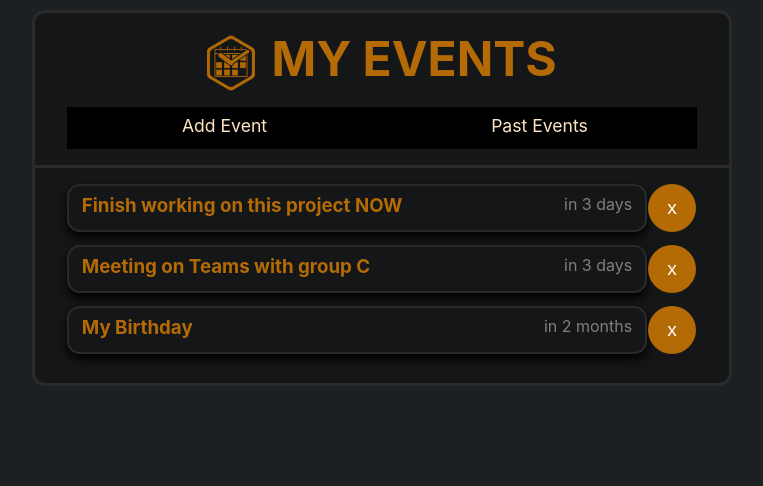
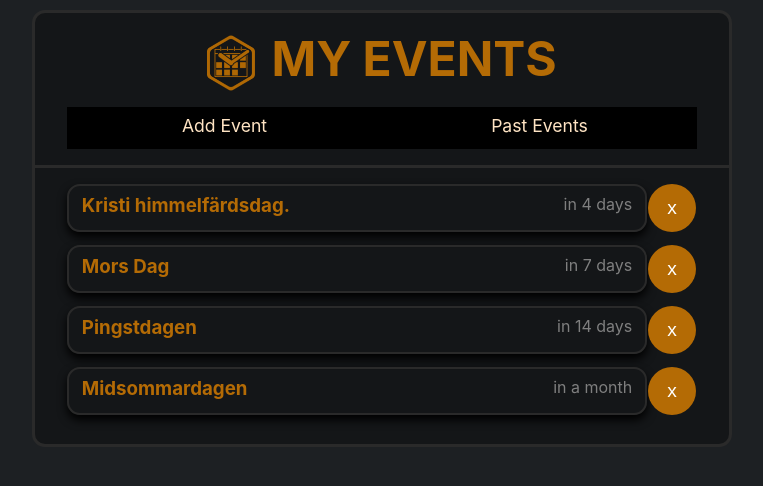
Before and after one commit to ehsanmiran/JS3_inl-uppgift-2, a React (Create React App) app in the folder event-eracker-reactjs/: page / in a window 1280 px wide. Shown: the top 486 px of the page, without its empty margins (258-1021 px from the left). Built offline with nearby package versions, Linux system fonts and the light colour scheme; data requests are answered from the project's data file.

Commit message:
adding some data to db

```diff
--- a/event-eracker-reactjs/data/db.json
+++ b/event-eracker-reactjs/data/db.json
@@ -1,22 +1,46 @@
 {
   "events": [
     {
-      "title": "Meeting on Teams with group C",
-      "timeStamp": 1653476400000,
-      "description": "",
+      "title": "Kristi himmelfärdsdag.",
+      "timeStamp": 1653516000000,
+      "description": "orsdagen den 26:e maj 2022\n\när en helgdag / röd dag som som kallas Kristi himmelfärdsdag.\nDenna dag är det Vilhelmina, Vilma som har namnsdag, det är vecka 21 och det är dag 146 på året.\n",
+      "id": 1
+    },
+    {
+      "title": "Mors Dag",
+      "timeStamp": 1653775200000,
+      "description": "29:e maj är en FN-dag\nInternationella dagen för FN:s fredsbevarande personal\n\n\nDenna dag är det Jeanette, Yvonne som har namnsdag, det är vecka 21 och det är dag 149 på året.",
       "id": 2
     },
     {
-      "title": "Finish working on this project NOW",
-      "timeStamp": 1653424920000,
-      "description": "I have finished this exactly now after 3 sleepless night and 4 working days. Feel stressed :(",
+      "title": "Första maj",
+      "timeStamp": 1651356000000,
+      "description": "Söndagen den 1:a maj 2022\n\när en helgdag / röd dag som som kallas Första maj. 1:a Maj är dessutom en Flaggdag.\nDenna dag är det Valborg som har namnsdag, det är vecka 17 och det är dag 121 på året.\n",
       "id": 3
     },
     {
-      "title": "My Birthday",
-      "timeStamp": 1658440800000,
-      "description": "This is my Birthday this year. I'm going to be 49.",
+      "title": "Pingstdagen",
+      "timeStamp": 1654380000000,
+      "description": "",
       "id": 4
+    },
+    {
+      "title": "Påskdagen",
+      "timeStamp": 1650146400000,
+      "description": "Söndagen den 17:e april 2022\n\när en helgdag / röd dag som som kallas Påskdagen. Påskafton är dessutom en Flaggdag.\nDenna dag är det Elias, Elis som har namnsdag, det är vecka 15 och det är dag 107 på året.\n",
+      "id": 5
+    },
+    {
+      "title": "Midsommardagen",
+      "timeStamp": 1656108000000,
+      "description": "Lördagen den 25:e juni 2022\n\när en helgdag / röd dag som som kallas Midsommardagen. Midsommardagen är dessutom en Flaggdag.\nDenna dag är det David, Salomon som har namnsdag, det är vecka 25 och det är dag 176 på året.",
+      "id": 6
+    },
+    {
+      "title": "Nyårsdagen",
+      "timeStamp": 1640991600000,
+      "description": "Lördagen den 1:a januari 2022\n\när en helgdag / röd dag som som kallas Nyårsdagen. Nyårsdagen är dessutom en Flaggdag.\nDenna dag är det som har namnsdag, det är vecka 52 och det är dag 1 på året.",
+      "id": 7
     }
   ]
 }
--- a/event-eracker-reactjs/src/Views/EventView.jsx
+++ b/event-eracker-reactjs/src/Views/EventView.jsx
@@ -24,7 +24,7 @@ const Event = () => {
     fetch('http://localhost:8080/events/' + event.id, {
       method: 'DELETE'
     })
-    setTimeout ( () => navigate('/'), 250);
+    setTimeout ( () => navigate(-1), 250);
   }
 
   return (
```
